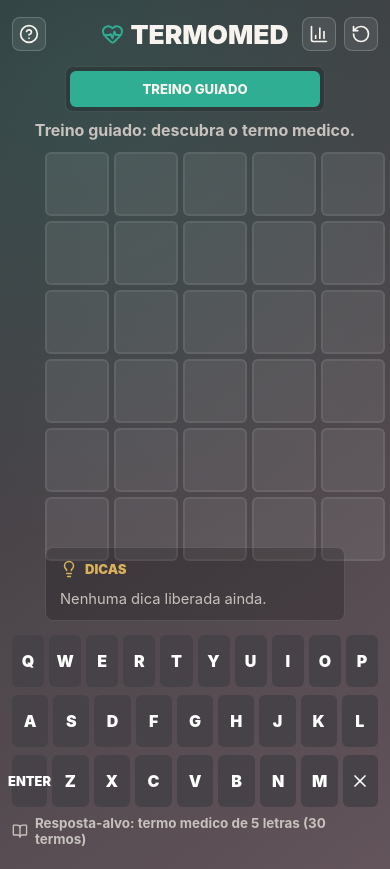
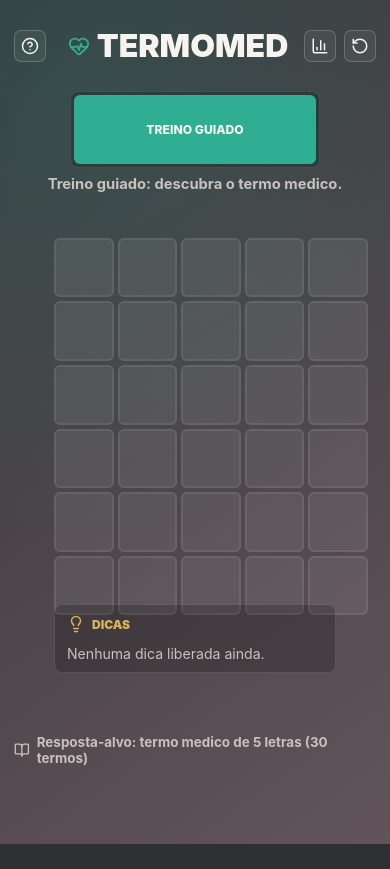
Before and after one commit to c7fsznn6tk-ship-it/TermoMed, a React (Vite) app: page / in a window 390 px wide. After the commit the page ends 844 px from the top, so only its background shows below. Built offline with nearby package versions, Linux system fonts and the light colour scheme.

Commit message:
Add files via upload

```diff
--- a/src/styles.css
+++ b/src/styles.css
@@ -29,6 +29,7 @@ body {
   margin: 0;
   min-width: 320px;
   min-height: 100vh;
+  min-height: 100dvh;
   background:
     radial-gradient(circle at 20% 10%, rgba(47, 174, 147, 0.16), transparent 28rem),
     linear-gradient(145deg, #34363a 0%, #62545a 100%);
@@ -57,6 +58,7 @@ button {
 .app-shell {
   width: min(100%, 1040px);
   min-height: 100vh;
+  min-height: 100dvh;
   margin: 0 auto;
   padding: 10px clamp(12px, 3vw, 32px) 14px;
   display: grid;
@@ -474,45 +476,99 @@ button {
 }
 
 @media (max-width: 620px) {
+  body {
+    overflow-x: hidden;
+  }
+
   .app-shell {
-    gap: 8px;
+    width: 100%;
+    padding: 8px 14px 18px;
+    grid-template-rows: auto auto auto auto auto auto;
+    gap: 7px;
+  }
+
+  .topbar {
+    min-height: 40px;
+    grid-template-columns: 34px 1fr 68px;
   }
 
   .brand {
-    gap: 6px;
+    gap: 7px;
+    font-size: 2rem;
   }
 
   .brand svg {
-    width: 23px;
+    width: 22px;
+    height: 22px;
   }
 
   .icon-button {
-    width: 34px;
-    height: 34px;
+    width: 32px;
+    height: 32px;
+    border-radius: 7px;
+    background: rgba(255, 255, 255, 0.05);
+  }
+
+  .icon-button svg {
+    width: 18px;
+    height: 18px;
+  }
+
+  .mode-strip.single {
+    width: min(100%, 250px);
+    padding: 3px;
+  }
+
+  .mode-strip button {
+    min-height: 34px;
+    font-size: 0.76rem;
+  }
+
+  .status-message {
+    min-height: 20px;
+    font-size: 0.92rem;
+    line-height: 1.25;
   }
 
   .game-area {
-    width: min(100%, 300px);
+    width: min(100%, 282px);
     grid-template-columns: 1fr;
-    gap: 10px;
+    gap: 8px;
+    align-self: start;
   }
 
   .board {
-    width: min(100%, 300px);
-    gap: 5px;
+    width: min(100%, 282px);
+    gap: 4px;
   }
 
   .hints-panel {
+    width: 100%;
     min-height: 0;
+    padding: 10px 12px;
   }
 
   .board-row {
-    gap: 5px;
+    gap: 4px;
   }
 
   .tile {
+    font-size: 1.65rem;
     border-radius: 6px;
     border-width: 2px;
+  }
+
+  .hints-title {
+    font-size: 0.75rem;
+  }
+
+  .hints-panel p,
+  .hints-panel li {
+    font-size: 0.88rem;
+  }
+
+  .keyboard {
+    display: none;
   }
 
   .keyboard-row {
@@ -531,6 +587,7 @@ button {
   .result-panel {
     grid-template-columns: 1fr;
     text-align: center;
+    padding: 10px 12px;
   }
 
   .stats-grid {
```
